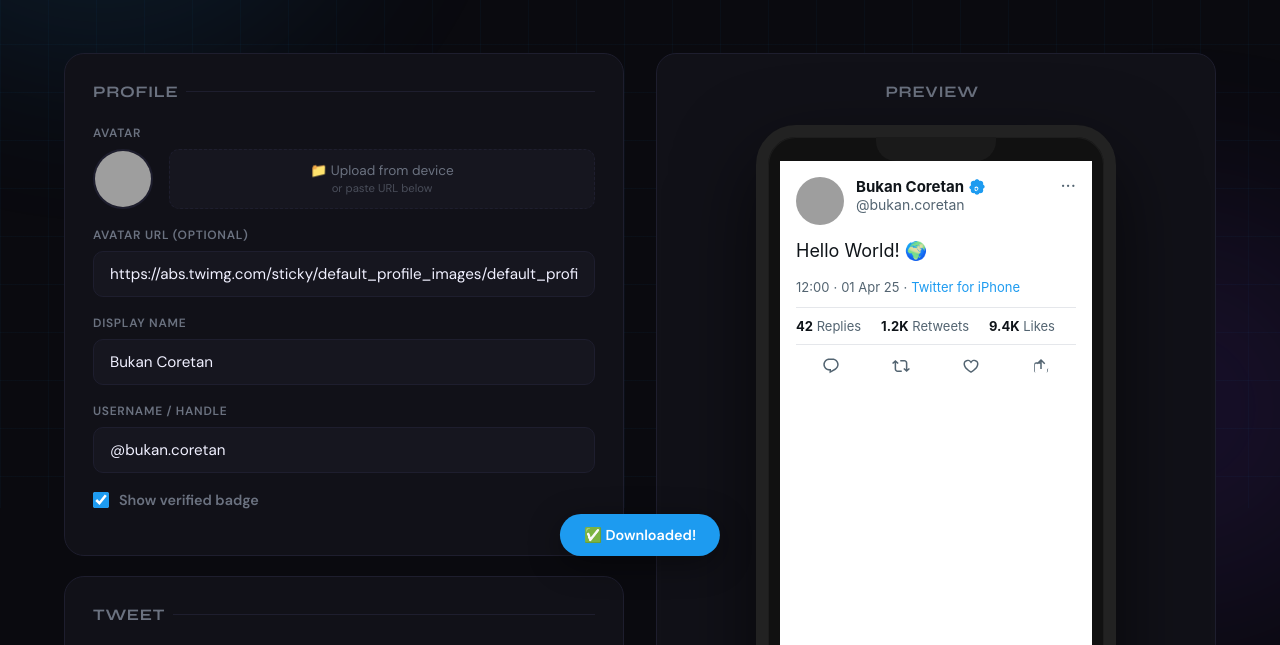
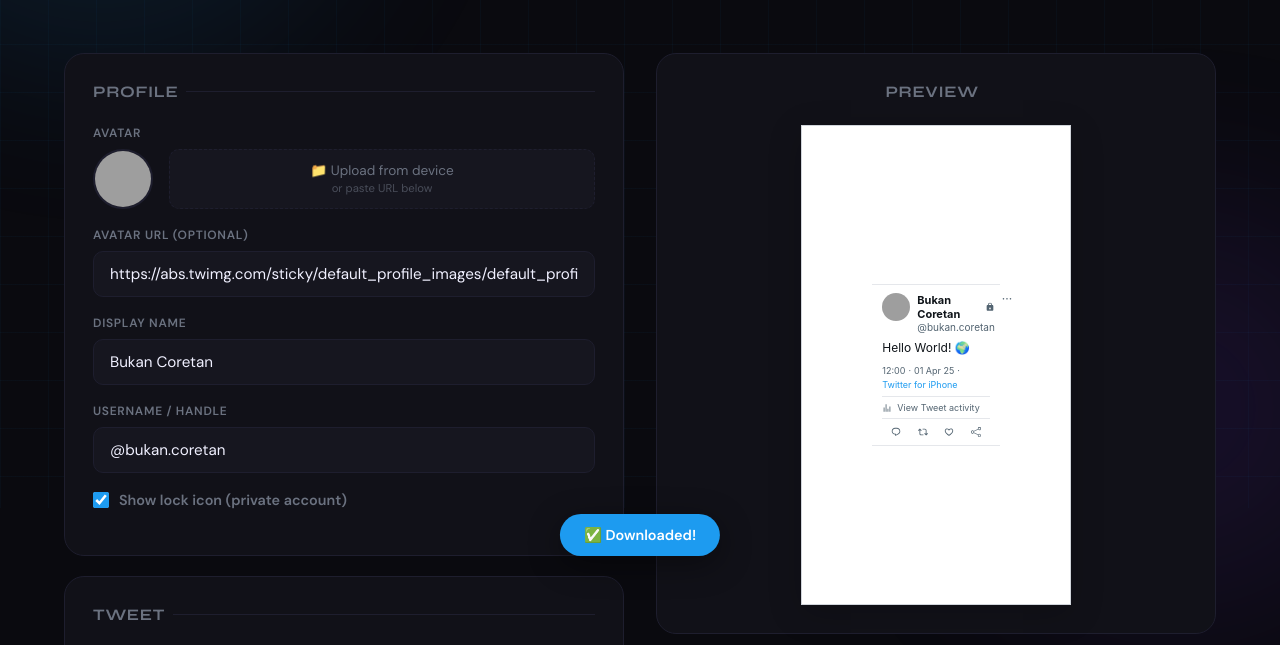
Before and after one commit to CyberHunter404/faketweet, a plain HTML site: page index.html in a window 1280 px wide. Shown: the part 292-937 px from the top of the page. Drawn offline with nearby package versions, Linux system fonts and the light colour scheme; grey boxes are pictures that could not be loaded.

Commit message:
Add files via upload

```diff
--- a/index.html
+++ b/index.html
@@ -260,88 +260,83 @@
       align-items: center;
     }
 
-    /* PENTING: Phone frame dengan ratio 9:16 */
+    /* Plain 9:16 canvas — no phone chrome */
     .phone-frame {
       width: 100%;
-      max-width: 360px;
+      max-width: 270px;
       aspect-ratio: 9 / 16;
-      background: #111;
-      border-radius: 40px;
-      border: 12px solid #222;
-      padding: 12px;
-      box-shadow: 0 32px 80px rgba(0,0,0,.6), inset 0 0 0 1px rgba(255,255,255,.05);
+      background: #ffffff;
+      border-radius: 0;
+      border: 1px solid #d1d5db;
+      padding: 10% 14%;
+      box-shadow: 0 8px 32px rgba(0,0,0,.18);
       position: relative;
       overflow: hidden;
       display: flex;
       flex-direction: column;
-    }
-
-    .phone-frame::before {
-      content: '';
-      position: absolute;
-      top: 0;
-      left: 50%;
-      transform: translateX(-50%);
-      width: 120px;
-      height: 24px;
-      background: #1a1a1a;
-      border-radius: 0 0 20px 20px;
-      z-index: 10;
+      align-items: stretch;
+      justify-content: center;
+      box-sizing: border-box;
     }
 
     #tweet-card {
       background: white;
       border-radius: 0;
-      padding: 16px;
+      padding: 8px 10px;
       font-family: -apple-system, BlinkMacSystemFont, "Segoe UI", Roboto, Arial, sans-serif;
       transition: background 0.25s;
       width: 100%;
-      height: 100%;
-      overflow-y: auto;
-      margin-top: 12px;
+      flex-shrink: 0;
+      border-top: 1px solid #e5e7eb;
+      border-bottom: 1px solid #e5e7eb;
     }
-    #tweet-card.dark-theme  { background: #15202b; }
-    #tweet-card.dim-theme   { background: #1e2732; }
+    #tweet-card.dark-theme  { background: #15202b; border-color: #2d3748; }
+    #tweet-card.dim-theme   { background: #1e2732; border-color: #2d3748; }
+    .phone-frame:has(#tweet-card.dark-theme) { background: #15202b; border-color: #2d3748; }
+    .phone-frame:has(#tweet-card.dim-theme)  { background: #1e2732; border-color: #2d3748; }
 
     .tc-header {
       display: flex;
       align-items: flex-start;
-      margin-bottom: 12px;
-      gap: 12px;
+      margin-bottom: 6px;
+      gap: 7px;
     }
     .tc-avatar {
-      width: 48px;
-      height: 48px;
+      width: 28px;
+      height: 28px;
       border-radius: 50%;
       object-fit: cover;
       flex-shrink: 0;
     }
     .tc-user { flex: 1; }
-    .tc-name-row { display: flex; align-items: center; gap: 4px; }
+    .tc-name-row { display: flex; align-items: center; gap: 3px; }
     .tc-name {
       font-weight: 700;
-      font-size: 15px;
+      font-size: 11px;
       color: rgb(15,20,25);
       line-height: 1.3;
     }
     #tweet-card.dark-theme .tc-name,
     #tweet-card.dim-theme .tc-name  { color: #fff; }
 
-    .tc-verified {
-      width: 18px;
-      height: 18px;
+    .tc-lock {
+      width: 10px;
+      height: 10px;
+      fill: rgb(83,100,113);
       flex-shrink: 0;
     }
-    .tc-handle { color: rgb(83,100,113); font-size: 14px; }
+    #tweet-card.dark-theme .tc-lock,
+    #tweet-card.dim-theme  .tc-lock { fill: #8b98a5; }
+    .tc-handle { color: rgb(83,100,113); font-size: 10px; }
     #tweet-card.dark-theme .tc-handle,
     #tweet-card.dim-theme  .tc-handle { color: #8b98a5; }
 
-    .tc-more { color: rgb(83,100,113); font-size: 18px; line-height: 1; cursor: pointer; }
+    .tc-more { color: rgb(83,100,113); font-size: 12px; line-height: 1; cursor: pointer; }
     .tc-content {
-      font-size: 18px;
-      line-height: 1.55;
+      font-size: 12px;
+      line-height: 1.5;
       color: rgb(15,20,25);
-      margin-bottom: 14px;
+      margin-bottom: 8px;
       white-space: pre-wrap;
       word-break: break-word;
     }
@@ -350,10 +345,10 @@
 
     .tc-meta {
       color: rgb(83,100,113);
-      font-size: 13px;
-      margin-bottom: 12px;
+      font-size: 9px;
+      margin-bottom: 6px;
       display: flex;
-      gap: 4px;
+      gap: 3px;
       flex-wrap: wrap;
     }
     #tweet-card.dark-theme .tc-meta,
@@ -363,29 +358,31 @@
     .tc-stats-bar {
       border-top: 1px solid #e5e7eb;
       border-bottom: 1px solid #e5e7eb;
-      padding: 10px 0;
-      margin-bottom: 8px;
+      padding: 5px 0;
+      margin-bottom: 5px;
       display: flex;
-      gap: 20px;
+      align-items: center;
+      gap: 5px;
+      color: rgb(83,100,113);
+      font-size: 9px;
     }
     #tweet-card.dark-theme .tc-stats-bar { border-color: #2d3748; }
     #tweet-card.dim-theme  .tc-stats-bar { border-color: #2d3748; }
-
-    .tc-stat { font-size: 13px; color: rgb(15,20,25); }
-    #tweet-card.dark-theme .tc-stat,
-    #tweet-card.dim-theme  .tc-stat { color: #fff; }
-    .tc-stat span { color: rgb(83,100,113); }
-    #tweet-card.dark-theme .tc-stat span,
-    #tweet-card.dim-theme  .tc-stat span { color: #8b98a5; }
+    .tc-activity-icon {
+      width: 10px;
+      height: 10px;
+      fill: rgb(83,100,113);
+      flex-shrink: 0;
+    }
 
     .tc-actions {
       display: flex;
       justify-content: space-around;
-      padding-top: 4px;
+      padding-top: 3px;
     }
     .tc-action-icon {
-      width: 18px;
-      height: 18px;
+      width: 10px;
+      height: 10px;
       fill: rgb(83,100,113);
       display: block;
       cursor: pointer;
@@ -478,8 +475,8 @@
           </div>
 
           <div class="field" style="display:flex;align-items:center;gap:10px;">
-            <input type="checkbox" id="verifiedCheck" checked style="accent-color:var(--accent);width:16px;height:16px;">
-            <label style="margin:0;text-transform:none;font-size:.9rem;letter-spacing:0;">Show verified badge</label>
+            <input type="checkbox" id="lockCheck" checked style="accent-color:var(--accent);width:16px;height:16px;">
+            <label style="margin:0;text-transform:none;font-size:.9rem;letter-spacing:0;">Show lock icon (private account)</label>
           </div>
         </div>
 
@@ -509,24 +506,6 @@
         </div>
 
         <div class="panel" style="margin-top:20px;">
-          <div class="panel-title">Stats</div>
-          <div class="stats-row">
-            <div class="field">
-              <label>Replies</label>
-              <input type="text" id="statReplies" value="42">
-            </div>
-            <div class="field">
-              <label>Retweets</label>
-              <input type="text" id="statRetweets" value="1.2K">
-            </div>
-            <div class="field">
-              <label>Likes</label>
-              <input type="text" id="statLikes" value="9.4K">
-            </div>
-          </div>
-        </div>
-
-        <div class="panel" style="margin-top:20px;">
           <div class="panel-title">Theme</div>
           <div class="theme-row">
             <button class="theme-btn light-btn active" onclick="setTheme('light',this)">☀️ Light</button>
@@ -544,7 +523,7 @@
       <!-- Preview -->
       <div class="preview-panel">
         <div class="panel-title">Preview</div>
-        <div class="phone-frame">
+        <div class="phone-frame" id="phone-frame">
           <div id="tweet-card">
             <div class="tc-header">
               <img id="tc-avatar" class="tc-avatar"
@@ -553,8 +532,8 @@
               <div class="tc-user">
                 <div class="tc-name-row">
                   <span class="tc-name" id="tc-name">Bukan Coretan</span>
-                  <svg id="tc-verified" class="tc-verified" viewBox="0 0 24 24" fill="#1d9bf0">
-                    <path d="M22.25 12c0-1.43-.88-2.67-2.19-3.34.46-1.39.2-2.9-.81-3.91s-2.52-1.27-3.91-.81c-.66-1.31-1.91-2.19-3.34-2.19s-2.67.88-3.33 2.19c-1.4-.46-2.91-.2-3.92.81s-1.26 2.52-.8 3.91-.95 1.91-2.19 3.34c0 1.43.88 2.67 2.19 3.34-.46 1.39-.2 2.9.81 3.91s2.52 1.27 3.91.81c.66 1.31 1.91 2.19 3.34 2.19s2.67-.88 3.33-2.19c1.4.46 2.91.2 3.92-.81s1.26-2.52.8-3.91 1.95-1.91 2.19-3.34zm-11.08 5.54c-.72 0-1.37-.29-1.85-.77-.47-.48-.77-1.15-.82-1.9h1.60c.05.48.36.89.77 1.04.41.15.87.06 1.22-.25.35-.31.56-.77.56-1.25 0-.48-.2-.94-.56-1.25-.35-.31-.81-.4-1.22-.25-.41.15-.72.56-.77 1.04h-1.60c.05-.75.35-1.42.82-1.9.47-.48 1.13-.77 1.85-.77.72 0 1.37.29 1.85.77.47.48.77 1.15.82 1.9-.05.75-.35 1.42-.82 1.9-.47.48-1.13.77-1.85.77z"/>
+                  <svg id="tc-lock" class="tc-lock" viewBox="0 0 24 24">
+                    <g><path d="M17.5 7H17v-.25c0-2.76-2.24-5-5-5s-5 2.24-5 5V7h-.5C5.12 7 4 8.12 4 9.5v9C4 19.88 5.12 21 6.5 21h11c1.38 0 2.5-1.12 2.5-2.5v-9C20 8.12 18.88 7 17.5 7zM13 16.73V18h-2v-1.27c-.59-.34-1-.99-1-1.73 0-1.1.9-2 2-2s2 .9 2 2c0 .74-.4 1.39-1 1.73zM15 7H9v-.25c0-1.66 1.34-3 3-3s3 1.34 3 3V7z"/></g>
                   </svg>
                 </div>
                 <div class="tc-handle" id="tc-handle">@bukan.coretan</div>
@@ -573,16 +552,19 @@
             </div>
 
             <div class="tc-stats-bar">
-              <div class="tc-stat"><strong id="tc-replies">42</strong> <span>Replies</span></div>
-              <div class="tc-stat"><strong id="tc-retweets">1.2K</strong> <span>Retweets</span></div>
-              <div class="tc-stat"><strong id="tc-likes">9.4K</strong> <span>Likes</span></div>
+              <svg class="tc-activity-icon" viewBox="0 0 24 24">
+                <g><path d="M8.75 21V3h2v18h-2zM18 21V8.5h2V21h-2zM4 21l.004-10h2L6 21H4zm9.248 0v-7h2v7h-2z"/></g>
+              </svg>
+              View Tweet activity
             </div>
 
             <div class="tc-actions">
               <svg class="tc-action-icon" viewBox="0 0 24 24"><path d="M1.751 10c0-4.42 3.584-8 8.005-8h4.366c4.49 0 8.129 3.64 8.129 8.13 0 2.96-1.607 5.68-4.196 7.11l-8.054 4.46v-3.69h-.067c-4.49.1-8.183-3.51-8.183-8.01zm8.005-6c-3.317 0-6.005 2.69-6.005 6 0 3.37 2.77 6.08 6.138 6.01l.351-.01h1.761v2.3l5.087-2.81c1.951-1.08 3.163-3.13 3.163-5.36 0-3.39-2.744-6.13-6.129-6.13H9.756z"/></svg>
               <svg class="tc-action-icon" viewBox="0 0 24 24"><path d="M4.5 3.88l4.432 4.14-1.364 1.46L5.5 7.55V16c0 1.1.896 2 2 2H13v2H7.5c-2.209 0-4-1.79-4-4V7.55L1.432 9.48.068 8.02 4.5 3.88zM16.5 6H11V4h5.5c2.209 0 4 1.79 4 4v8.45l2.068-1.93 1.364 1.46-4.432 4.14-4.432-4.14 1.364-1.46 2.068 1.93V8c0-1.1-.896-2-2-2z"/></svg>
               <svg class="tc-action-icon" viewBox="0 0 24 24"><path d="M16.697 5.5c-1.222-.06-2.679.51-3.89 2.16l-.805 1.09-.806-1.09C9.984 6.01 8.526 5.44 7.304 5.5c-1.243.07-2.349.78-2.91 1.91-.552 1.12-.633 2.78.479 4.82 1.074 1.97 3.257 4.27 7.129 6.61 3.87-2.34 6.052-4.64 7.126-6.61 1.111-2.04 1.03-3.7.477-4.82-.561-1.13-1.666-1.84-2.908-1.91zm4.187 7.69c-1.351 2.48-4.001 5.12-8.379 7.67l-.503.3-.504-.3c-4.379-2.55-7.029-5.19-8.382-7.67-1.36-2.5-1.41-4.86-.514-6.67.887-1.79 2.647-2.91 4.601-3.01 1.651-.09 3.368.56 4.798 2.01 1.429-1.45 3.146-2.1 4.796-2.01 1.954.1 3.714 1.22 4.601 3.01.896 1.81.846 4.17-.514 6.67z"/></svg>
-              <svg class="tc-action-icon" viewBox="0 0 24 24"><path d="M12 2.59l5.7 5.7-1.41 1.42L13 6.41V16h-2V6.41l-3.3 3.3-1.41-1.42L12 2.59zM21 15l-.02 3.51c0 1.38-1.12 2.49-2.5 2.49H5.5C4.11 21 3 19.88 3 18.5v-9C3 8.12 4.12 7 5.5 7H11v2H5.5c-.83 0-1.5.67-1.5 1.5v9c0 .83.67 1.5 1.5 1.5h13c.83 0 1.5-.67 1.5-1.5l.02-3.51h2z"/></svg>
+              <svg class="tc-action-icon" viewBox="0 0 16 16" fill="rgb(83,100,113)">
+                <path d="M13.5 1a1.5 1.5 0 1 0 0 3 1.5 1.5 0 0 0 0-3M11 2.5a2.5 2.5 0 1 1 .603 1.628l-6.718 3.12a2.5 2.5 0 0 1 0 1.504l6.718 3.12a2.5 2.5 0 1 1-.488.876l-6.718-3.12a2.5 2.5 0 1 1 0-3.256l6.718-3.12A2.5 2.5 0 0 1 11 2.5m-8.5 4a1.5 1.5 0 1 0 0 3 1.5 1.5 0 0 0 0-3m11 5.5a1.5 1.5 0 1 0 0 3 1.5 1.5 0 0 0 0-3"/>
+              </svg>
             </div>
           </div>
         </div>
@@ -605,9 +587,6 @@
       tweetTime:    () => document.getElementById('tc-time').textContent = v('tweetTime'),
       tweetDate:    () => document.getElementById('tc-date').textContent = v('tweetDate'),
       tweetClient:  () => document.getElementById('tc-client').textContent = v('tweetClient'),
-      statReplies:  () => document.getElementById('tc-replies').textContent = v('statReplies'),
-      statRetweets: () => document.getElementById('tc-retweets').textContent = v('statRetweets'),
-      statLikes:    () => document.getElementById('tc-likes').textContent = v('statLikes'),
       avatarUrl:    () => setAvatarSrc(v('avatarUrl')),
     };
 
@@ -616,8 +595,8 @@
       if (el) el.addEventListener('input', syncMap[id]);
     });
 
-    document.getElementById('verifiedCheck').addEventListener('change', function() {
-      document.getElementById('tc-verified').style.display = this.checked ? '' : 'none';
+    document.getElementById('lockCheck').addEventListener('change', function() {
+      document.getElementById('tc-lock').style.display = this.checked ? '' : 'none';
     });
 
     function v(id) { return document.getElementById(id).value; }
@@ -661,13 +640,16 @@
 
       try {
         const card = document.getElementById('tweet-card');
-        const canvas = await html2canvas(card, {
-          scale: 3,
+        const frame = document.querySelector('.phone-frame');
+        const isDark = card.classList.contains('dark-theme');
+        const isDim  = card.classList.contains('dim-theme');
+        const bg = isDark ? '#15202b' : isDim ? '#1e2732' : '#ffffff';
+
+        const canvas = await html2canvas(frame, {
+          scale: 4,
           useCORS: true,
           allowTaint: true,
-          backgroundColor: card.classList.contains('dark-theme') ? '#15202b'
-                         : card.classList.contains('dim-theme')  ? '#1e2732'
-                         : '#ffffff',
+          backgroundColor: bg,
           logging: false,
         });
 
```
